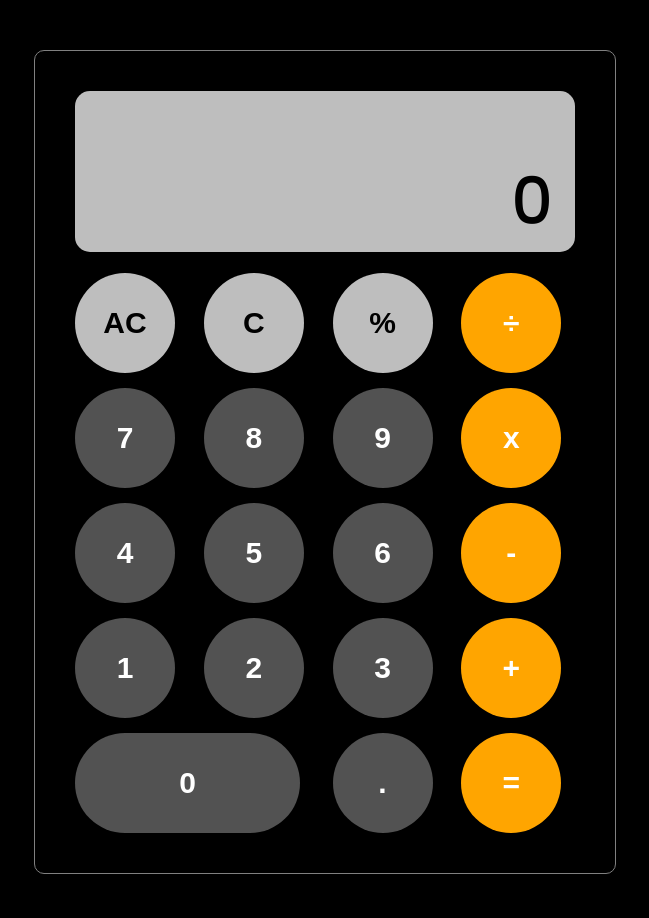
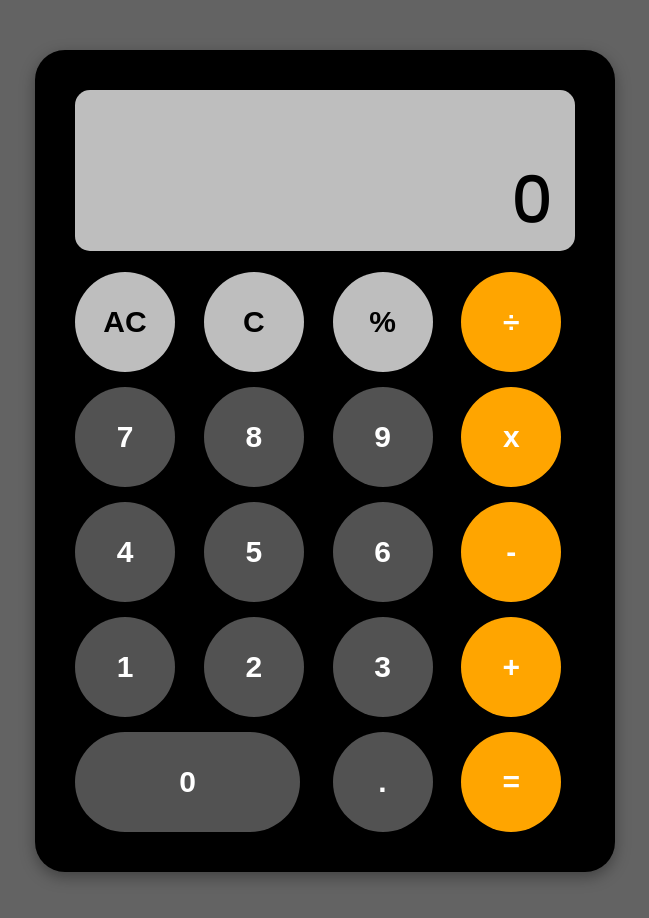
Before and after one commit to itskharina/Calculator, a website: page index.html in a window 1280 px wide. Shown: the whole page, without its empty margins (315-964 px from the left). Drawn offline with Linux system fonts and the light colour scheme.

Commit message:
Changed page background colour

```diff
--- a/style.css
+++ b/style.css
@@ -2,7 +2,7 @@ body {
     margin: 0;
     padding: 0;
     box-sizing: border-box;
-    background: black;
+    background: #636363;
     display: flex;
     align-items: center;
     justify-content: center;
@@ -20,10 +20,11 @@ body {
 
 .calculator {
     width: 500px;
-    border: 1px solid grey;
+    background: #000000;
     padding: 40px;
-    border-radius: 10px;
+    border-radius: 30px;
     margin: 50px auto;
+    box-shadow: rgba(0, 0, 0, 0.35) 0px 5px 15px;
 }
 
 .buttons {
```
